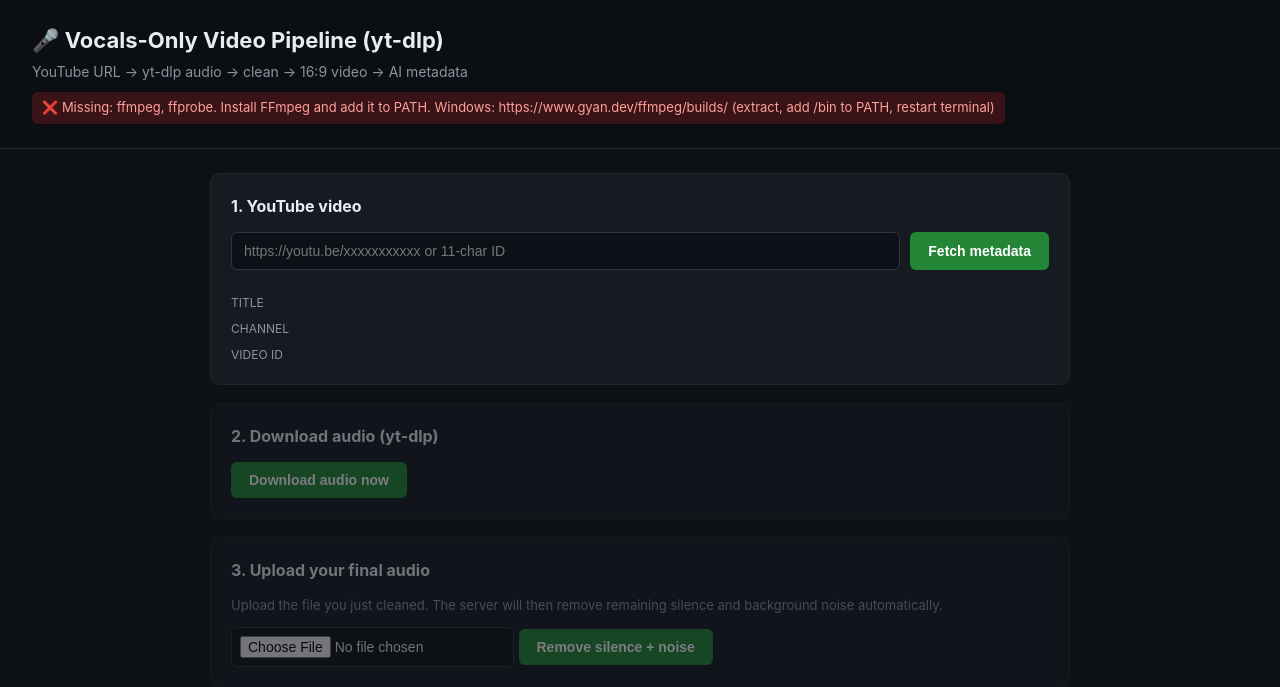
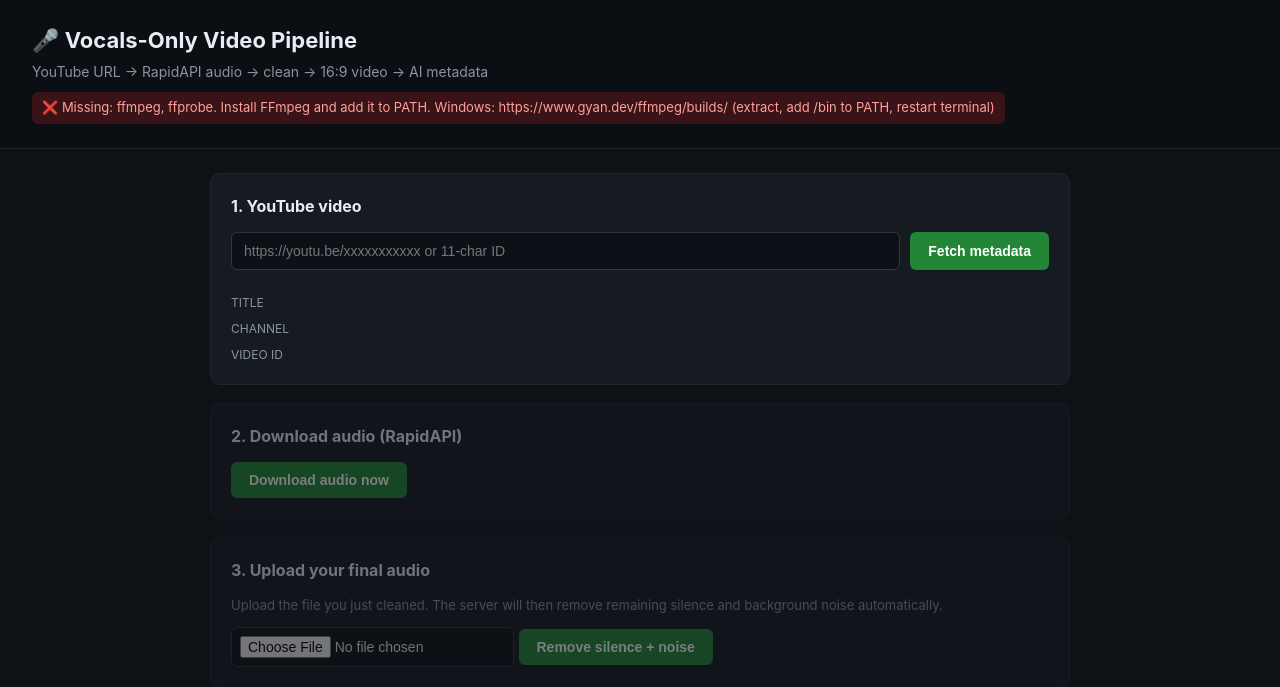
Before and after one commit to shabbirdevmsr/hatemusic, a Flask app: page / in a window 1280 px wide. Shown: the top 687 px of the page. Run offline with Flask 3, Linux system fonts and the light colour scheme; some libraries are stand-ins or nearby versions.

Commit message:
Update references from yt-dlp to RapidAPI

```diff
--- a/templates/index.html
+++ b/templates/index.html
@@ -52,8 +52,8 @@
 <body>
 
 <header>
-  <h1>🎤 Vocals-Only Video Pipeline (yt-dlp)</h1>
-  <p class="sub">YouTube URL → yt-dlp audio → clean → 16:9 video → AI metadata</p>
+  <h1>🎤 Vocals-Only Video Pipeline</h1>
+  <p class="sub">YouTube URL → RapidAPI audio → clean → 16:9 video → AI metadata</p>
   <div id="health" class="health"></div>
 </header>
 
@@ -79,12 +79,12 @@
   </section>
 
   <section class="card disabled" id="step2">
-    <h2>2. Download audio (yt-dlp)</h2>
+    <h2>2. Download audio (RapidAPI)</h2>
     <button id="btn-download">Download audio now</button>
     <div id="download-out" class="hidden">
       <p>Original audio (download, clean it however you want, then come to Step 3):</p>
       <a id="download-link" href="#" download class="big-link">⬇ Download original audio</a>
-      <details><summary>yt-dlp log</summary><pre id="download-log"></pre></details>
+      <details><summary>RapidAPI log</summary><pre id="download-log"></pre></details>
     </div>
   </section>
 
@@ -141,7 +141,7 @@
 fetch("/api/health").then(r => r.json()).then(h => {
   const box = $("health");
   if (h.ok) {
-    box.textContent = "✅ FFmpeg detected — yt-dlp ready";
+    box.textContent = "✅ FFmpeg detected — RapidAPI ready";
     box.classList.add("ok");
   } else {
     box.textContent = "❌ Missing: " + h.missing.join(", ") + ". " + h.hint;
@@ -189,7 +189,7 @@
 
 // ---- STEP 2 ----
 $("btn-download").onclick = async () => {
-  $("btn-download").textContent = "Downloading via yt-dlp...";
+  $("btn-download").textContent = "Downloading via RapidAPI...";
   $("btn-download").disabled = true;
 
   try {
```
